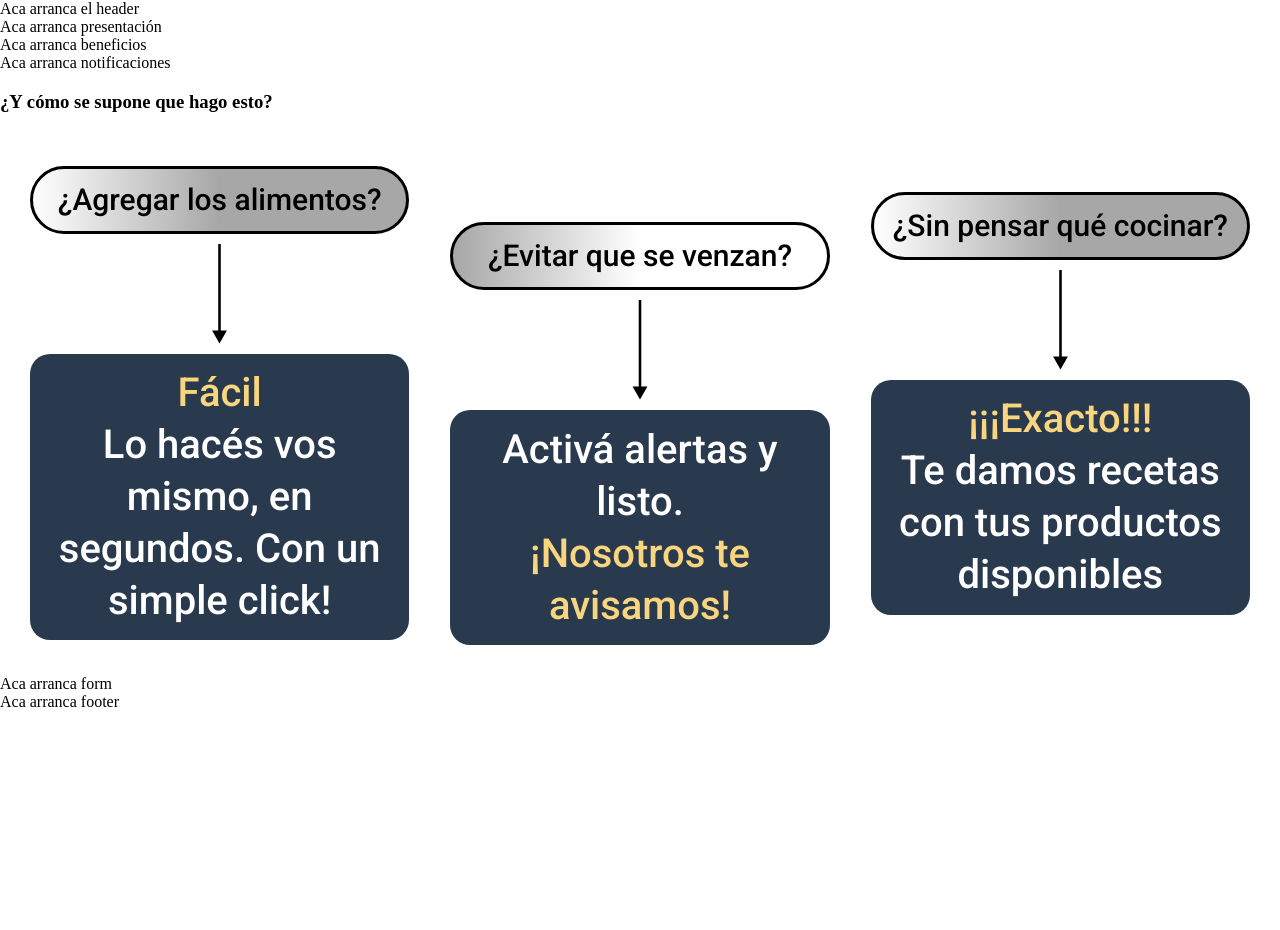
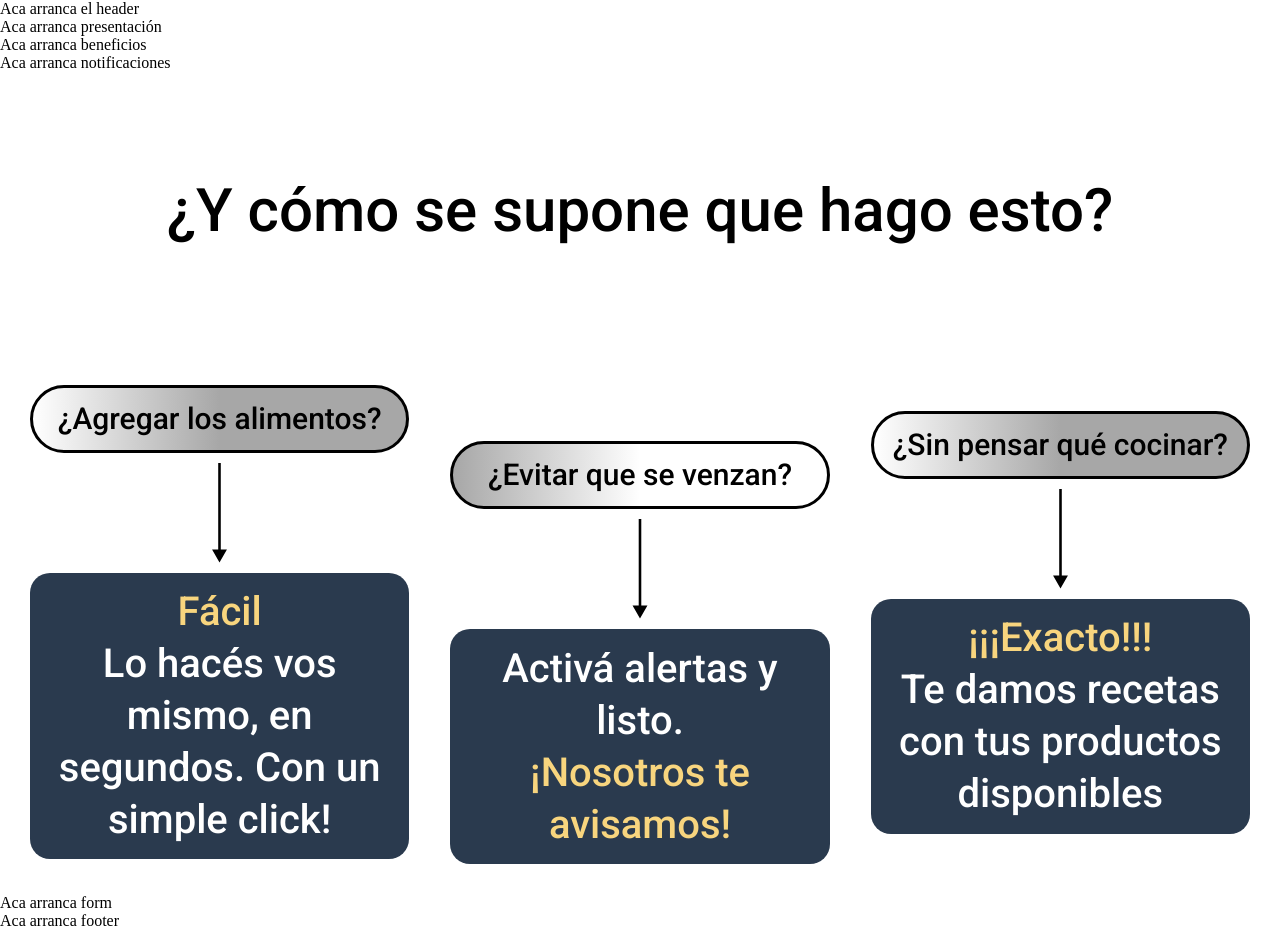
Before and after one commit to JeremiasPokemayer/dont-expire, a plain HTML site: page index.html in a window 1280 px wide. Before the commit the page ends 800 px from the top, so only its background shows below. Drawn offline with Linux system fonts and the light colour scheme; a web font is replaced by a local one.

Commit message:
di estilos al titulo de la seccion

```diff
--- a/index.css
+++ b/index.css
@@ -15,6 +15,15 @@ body {
 }
 
 /*  */
+.informacion-title-hthree {
+  text-align: center;
+  font-family: "Roboto", sans-serif;
+  letter-spacing: -2.5%;
+  line-height: 130%;
+  font-weight: 500;
+  font-size: 60px;
+  padding: 40px;
+}
 .informacion-container {
   /* background-color: #e0f7fa; */
 }
--- a/index.html
+++ b/index.html
@@ -12,7 +12,7 @@
     <div class="beneficios">Aca arranca beneficios</div>
     <div class="notificaciones">Aca arranca notificaciones</div>
     <div class="informacion">
-      <h3>¿Y cómo se supone que hago esto?</h3>
+      <h3 class="informacion-title-hthree">¿Y cómo se supone que hago esto?</h3>
       <div class="informacion-container">
         <div class="informacion-ctn-cards">
           <div class="informacion-ctn-cards-card">
```
